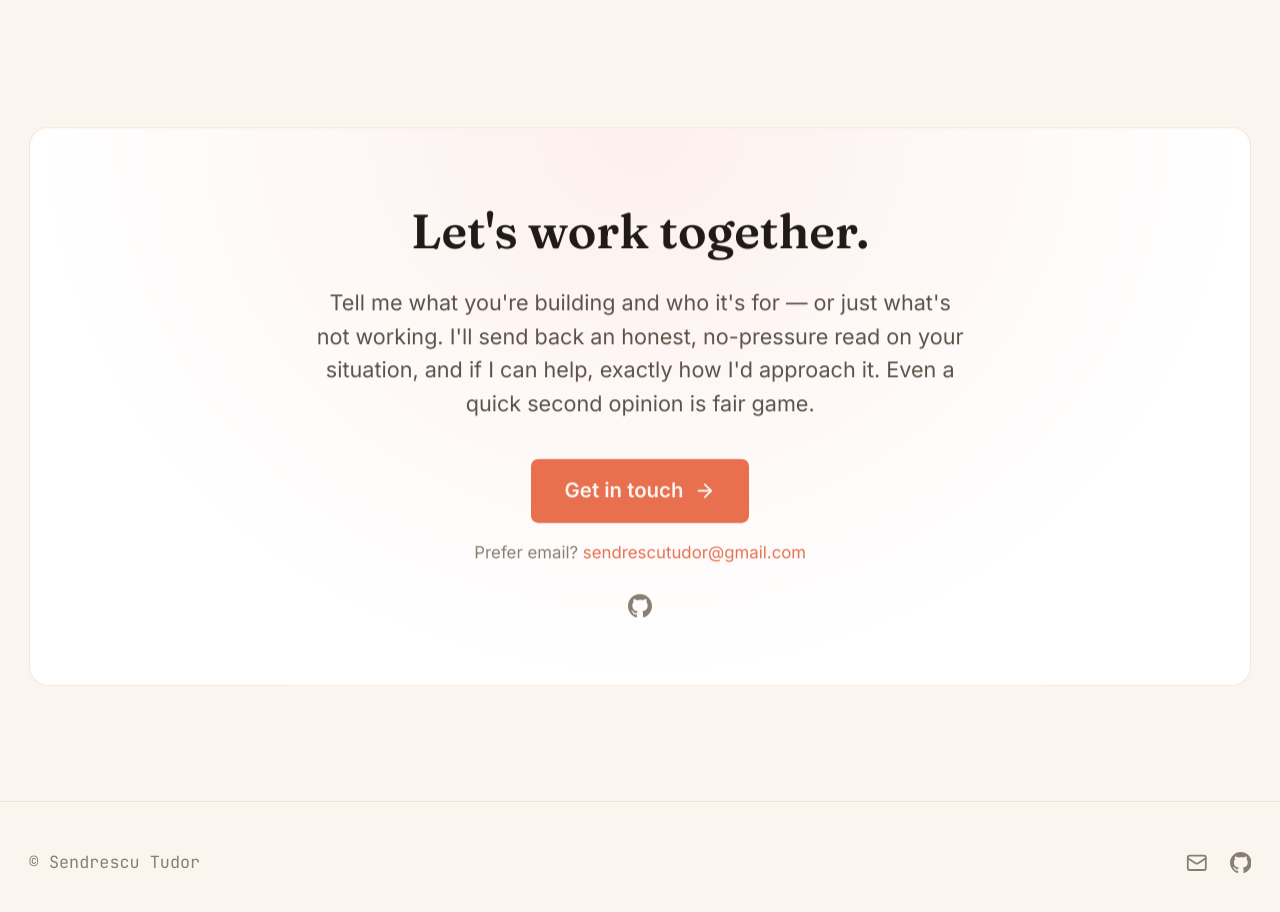
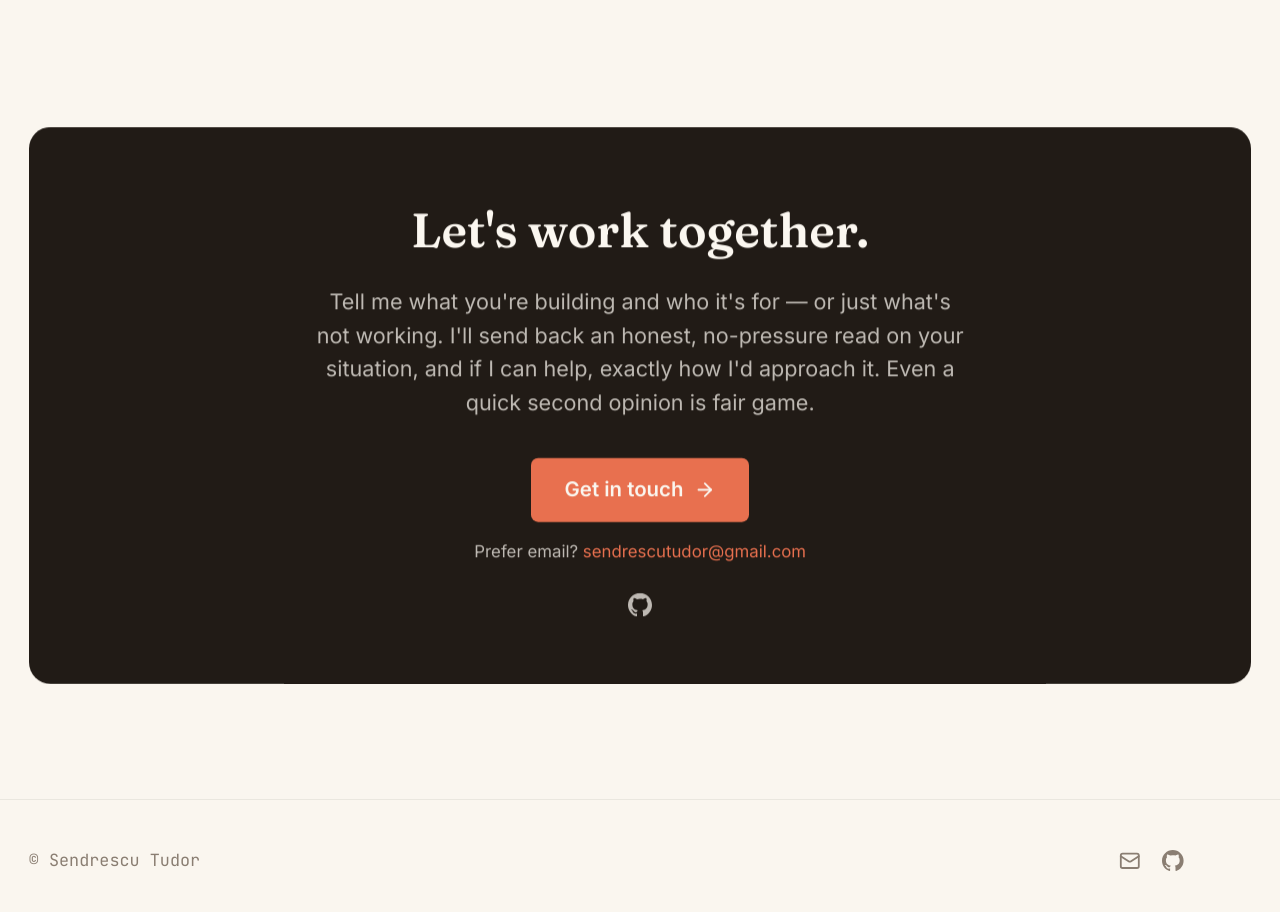
Before and after one commit to tudorsendrescu/portfolio, a React (Vite) app: page /work/1 in a window 1280 px wide. Shown: the part 400-1312 px from the top of the page. Built offline with nearby package versions, Linux system fonts and the light colour scheme.

Commit message:
fix: nudge footer icons, hide floating CTA near bottom, dark Lets work together box

```diff
--- a/src/components/ContactCTA.tsx
+++ b/src/components/ContactCTA.tsx
@@ -5,46 +5,21 @@ import { c, font } from '../theme'
 import { site } from '../data/site'
 import { GithubIcon, LinkedinIcon } from './icons'
 
+const cream = '#FBF7F0'
+const creamMuted = 'rgba(251,247,240,0.72)'
+
 export default function ContactCTA() {
   const [hover, setHover] = useState(false)
 
   return (
-    <div
-      style={{
-        position: 'relative',
-        backgroundColor: c.card,
-        border: `1px solid ${c.accentBorderSoft}`,
-        borderRadius: 16,
-        padding: '56px 32px',
-        textAlign: 'center',
-        overflow: 'hidden',
-      }}
-    >
-      <div
-        aria-hidden
-        style={{
-          position: 'absolute',
-          inset: 0,
-          background: 'radial-gradient(ellipse at 50% 0%, rgba(232,112,79,0.10) 0%, transparent 70%)',
-          pointerEvents: 'none',
-        }}
-      />
-      <div style={{ position: 'relative' }}>
-        <h2
-          style={{
-            fontFamily: font.serif,
-            fontWeight: 600,
-            fontSize: 'clamp(28px, 4vw, 40px)',
-            color: c.textPrimary,
-            margin: 0,
-          }}
-        >
+    <div style={{ backgroundColor: c.textPrimary, borderRadius: 18, padding: '56px 32px', textAlign: 'center' }}>
+      <h2 style={{ fontFamily: font.serif, fontWeight: 600, fontSize: 'clamp(28px, 4vw, 40px)', color: cream, margin: 0 }}>
         Let's work together.
       </h2>
-        <p style={{ fontFamily: font.sans, fontSize: 18, lineHeight: 1.55, color: c.textBody, maxWidth: 540, margin: '16px auto 0' }}>
-          Tell me what you're building and who it's for — or just what's not working. I'll send back
-          an honest, no-pressure read on your situation, and if I can help, exactly how I'd approach
-          it. Even a quick second opinion is fair game.
+      <p style={{ fontFamily: font.sans, fontSize: 18, lineHeight: 1.55, color: creamMuted, maxWidth: 540, margin: '16px auto 0' }}>
+        Tell me what you're building and who it's for — or just what's not working. I'll send back an
+        honest, no-pressure read on your situation, and if I can help, exactly how I'd approach it.
+        Even a quick second opinion is fair game.
       </p>
       <div style={{ marginTop: 32, display: 'flex', gap: 14, flexWrap: 'wrap', justifyContent: 'center' }}>
         <Link
@@ -71,23 +46,22 @@ export default function ContactCTA() {
           <ArrowRight size={18} />
         </Link>
       </div>
-        <div style={{ marginTop: 14, fontFamily: font.sans, fontSize: 14, color: c.textMuted }}>
+      <div style={{ marginTop: 14, fontFamily: font.sans, fontSize: 14, color: creamMuted }}>
         Prefer email?{' '}
         <a href={`mailto:${site.email}`} style={{ color: c.accent, textDecoration: 'none' }}>
           {site.email}
         </a>
       </div>
       <div style={{ marginTop: 24, display: 'flex', gap: 18, justifyContent: 'center', alignItems: 'center' }}>
-          <a href={site.github} target="_blank" rel="noreferrer" aria-label="GitHub" style={{ color: c.textMuted, display: 'flex' }}>
+        <a href={site.github} target="_blank" rel="noreferrer" aria-label="GitHub" style={{ color: creamMuted, display: 'flex' }}>
           <GithubIcon size={20} />
         </a>
         {site.linkedin && (
-            <a href={site.linkedin} target="_blank" rel="noreferrer" aria-label="LinkedIn" style={{ color: c.textMuted, display: 'flex' }}>
+          <a href={site.linkedin} target="_blank" rel="noreferrer" aria-label="LinkedIn" style={{ color: creamMuted, display: 'flex' }}>
             <LinkedinIcon size={20} />
           </a>
         )}
       </div>
     </div>
-    </div>
   )
 }
--- a/src/components/FloatingCTA.tsx
+++ b/src/components/FloatingCTA.tsx
@@ -8,10 +8,19 @@ export default function FloatingCTA() {
   const [shown, setShown] = useState(false)
 
   useEffect(() => {
-    const onScroll = () => setShown(window.scrollY > 600)
+    const onScroll = () => {
+      const pastHero = window.scrollY > 600
+      const nearBottom =
+        window.innerHeight + window.scrollY >= document.documentElement.scrollHeight - 160
+      setShown(pastHero && !nearBottom)
+    }
     onScroll()
     window.addEventListener('scroll', onScroll, { passive: true })
-    return () => window.removeEventListener('scroll', onScroll)
+    window.addEventListener('resize', onScroll)
+    return () => {
+      window.removeEventListener('scroll', onScroll)
+      window.removeEventListener('resize', onScroll)
+    }
   }, [])
 
   return (
--- a/src/components/Footer.tsx
+++ b/src/components/Footer.tsx
@@ -20,7 +20,7 @@ export default function Footer() {
         <span style={{ fontFamily: font.mono, fontSize: 14, color: c.textMuted }}>
           © {site.name}
         </span>
-        <div style={{ display: 'flex', gap: 18, alignItems: 'center' }}>
+        <div style={{ display: 'flex', gap: 18, alignItems: 'center', marginRight: 56 }}>
           <a href={`mailto:${site.email}`} aria-label="Email" style={{ color: c.textMuted, display: 'flex' }}>
             <Mail size={18} />
           </a>
```
Lines whose indentation alone changed are shown as unchanged.
